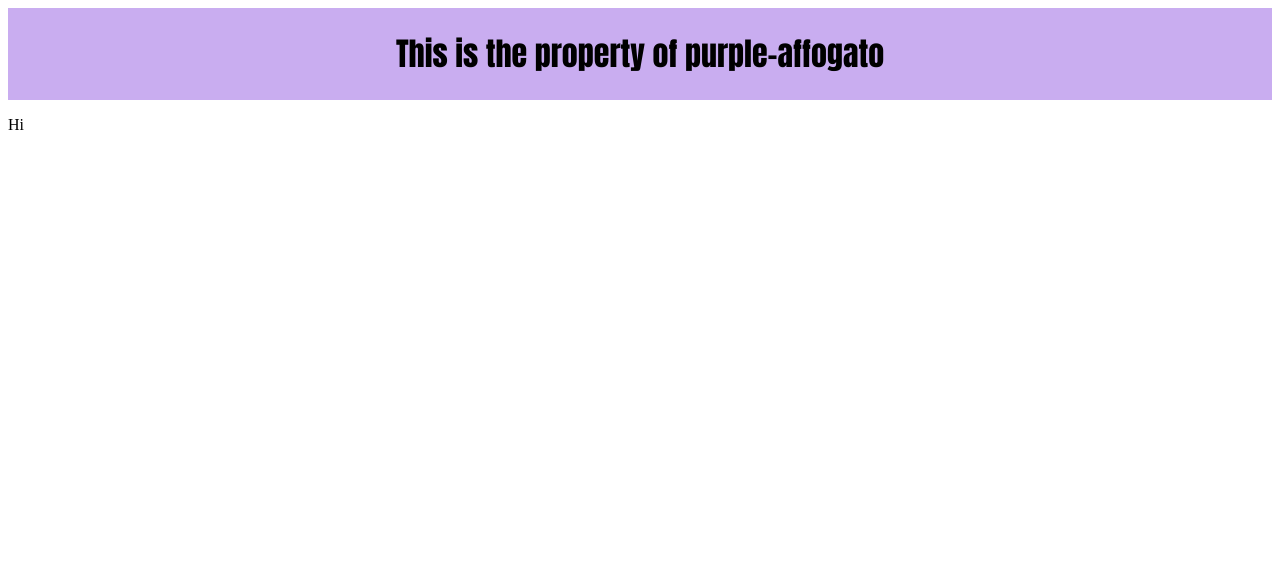
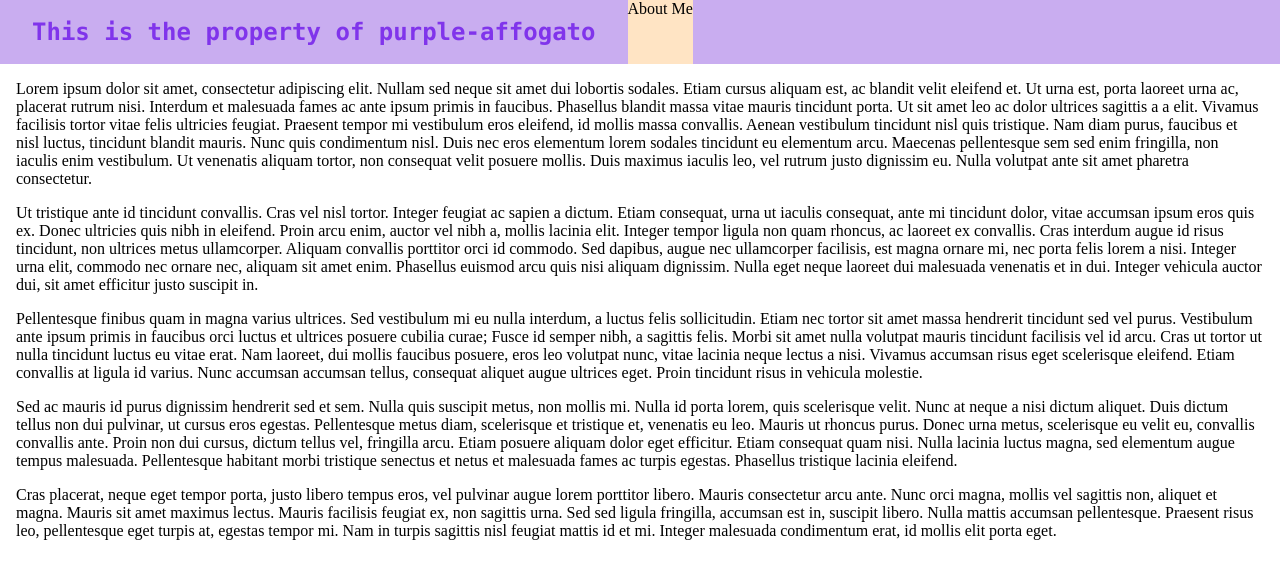
Before and after one commit to purple-affogato/purple-affogato.github.io, a React (Create React App) app: page / in a window 1280 px wide. Shown: the top 578 px of the page. Built offline with nearby package versions, Linux system fonts and the light colour scheme.

Commit message:
changed the way i did styles, also changed margins, and added some filler text
working on header rn

```diff
--- a/package.json
+++ b/package.json
@@ -9,6 +9,7 @@
     "@testing-library/user-event": "^13.5.0",
     "react": "^18.2.0",
     "react-dom": "^18.2.0",
+    "react-router-dom": "^6.14.1",
     "react-scripts": "^5.0.1",
     "web-vitals": "^2.1.4"
   },
--- a/public/index.html
+++ b/public/index.html
@@ -24,7 +24,7 @@
     -->
     <title>React App</title>
   </head>
-  <body>
+  <body style="margin: 0;">
     <noscript>You need to enable JavaScript to run this app.</noscript>
     <div id="root"></div>
     <!--
--- a/src/components.js
+++ b/src/components.js
@@ -1,27 +1,42 @@
 import React from 'react';
-import styles from './styles.module.css';
+import './styles.css';
 
 export function Header() {
 
-    function changeToLightBackground(e) {
-        e.target.className=styles.onHeader;
-    }
+    return (
+        <header className='Header'>
+            <h2 className='siteTitle'>This is the property of purple-affogato</h2>
+            <HeaderItem text={"About Me"}/>
+        </header>
+    );
+}
 
-    function changeToDarkBackground(e){
-        e.target.className=styles.Header;
-    }
-
+function HeaderItem({text}) {
     return (
-        <div className={styles.Header} onMouseEnter={changeToLightBackground} onMouseLeave={changeToDarkBackground}>
-            <h1>This is the property of purple-affogato</h1>
+        <div className='HeaderItem'>
+            {text}
         </div>
     );
 }
 
-export function Article(){
+export function Article() {
     return (
         <div>
-            <p> Hi </p>
+            <p>
+            Lorem ipsum dolor sit amet, consectetur adipiscing elit. Nullam sed neque sit amet dui lobortis sodales. Etiam cursus aliquam est, ac blandit velit eleifend et. Ut urna est, porta laoreet urna ac, placerat rutrum nisi. Interdum et malesuada fames ac ante ipsum primis in faucibus. Phasellus blandit massa vitae mauris tincidunt porta. Ut sit amet leo ac dolor ultrices sagittis a a elit. Vivamus facilisis tortor vitae felis ultricies feugiat. Praesent tempor mi vestibulum eros eleifend, id mollis massa convallis. Aenean vestibulum tincidunt nisl quis tristique. Nam diam purus, faucibus et nisl luctus, tincidunt blandit mauris. Nunc quis condimentum nisl. Duis nec eros elementum lorem sodales tincidunt eu elementum arcu. Maecenas pellentesque sem sed enim fringilla, non iaculis enim vestibulum. Ut venenatis aliquam tortor, non consequat velit posuere mollis. Duis maximus iaculis leo, vel rutrum justo dignissim eu. Nulla volutpat ante sit amet pharetra consectetur.
+            </p>
+            <p>
+            Ut tristique ante id tincidunt convallis. Cras vel nisl tortor. Integer feugiat ac sapien a dictum. Etiam consequat, urna ut iaculis consequat, ante mi tincidunt dolor, vitae accumsan ipsum eros quis ex. Donec ultricies quis nibh in eleifend. Proin arcu enim, auctor vel nibh a, mollis lacinia elit. Integer tempor ligula non quam rhoncus, ac laoreet ex convallis. Cras interdum augue id risus tincidunt, non ultrices metus ullamcorper. Aliquam convallis porttitor orci id commodo. Sed dapibus, augue nec ullamcorper facilisis, est magna ornare mi, nec porta felis lorem a nisi. Integer urna elit, commodo nec ornare nec, aliquam sit amet enim. Phasellus euismod arcu quis nisi aliquam dignissim. Nulla eget neque laoreet dui malesuada venenatis et in dui. Integer vehicula auctor dui, sit amet efficitur justo suscipit in.
+            </p>
+            <p>
+            Pellentesque finibus quam in magna varius ultrices. Sed vestibulum mi eu nulla interdum, a luctus felis sollicitudin. Etiam nec tortor sit amet massa hendrerit tincidunt sed vel purus. Vestibulum ante ipsum primis in faucibus orci luctus et ultrices posuere cubilia curae; Fusce id semper nibh, a sagittis felis. Morbi sit amet nulla volutpat mauris tincidunt facilisis vel id arcu. Cras ut tortor ut nulla tincidunt luctus eu vitae erat. Nam laoreet, dui mollis faucibus posuere, eros leo volutpat nunc, vitae lacinia neque lectus a nisi. Vivamus accumsan risus eget scelerisque eleifend. Etiam convallis at ligula id varius. Nunc accumsan accumsan tellus, consequat aliquet augue ultrices eget. Proin tincidunt risus in vehicula molestie.
+            </p>
+            <p>
+            Sed ac mauris id purus dignissim hendrerit sed et sem. Nulla quis suscipit metus, non mollis mi. Nulla id porta lorem, quis scelerisque velit. Nunc at neque a nisi dictum aliquet. Duis dictum tellus non dui pulvinar, ut cursus eros egestas. Pellentesque metus diam, scelerisque et tristique et, venenatis eu leo. Mauris ut rhoncus purus. Donec urna metus, scelerisque eu velit eu, convallis convallis ante. Proin non dui cursus, dictum tellus vel, fringilla arcu. Etiam posuere aliquam dolor eget efficitur. Etiam consequat quam nisi. Nulla lacinia luctus magna, sed elementum augue tempus malesuada. Pellentesque habitant morbi tristique senectus et netus et malesuada fames ac turpis egestas. Phasellus tristique lacinia eleifend.
+            </p>
+            <p>
+            Cras placerat, neque eget tempor porta, justo libero tempus eros, vel pulvinar augue lorem porttitor libero. Mauris consectetur arcu ante. Nunc orci magna, mollis vel sagittis non, aliquet et magna. Mauris sit amet maximus lectus. Mauris facilisis feugiat ex, non sagittis urna. Sed sed ligula fringilla, accumsan est in, suscipit libero. Nulla mattis accumsan pellentesque. Praesent risus leo, pellentesque eget turpis at, egestas tempor mi. Nam in turpis sagittis nisl feugiat mattis id et mi. Integer malesuada condimentum erat, id mollis elit porta eget.
+            </p>
         </div>
     );
 }
--- a/src/index.js
+++ b/src/index.js
@@ -2,12 +2,15 @@ import React from 'react';
 import ReactDOM from 'react-dom/client';
 import App from './App';
 import reportWebVitals from './reportWebVitals';
+import { HashRouter } from 'react-router-dom';
 
 const root = ReactDOM.createRoot(document.getElementById('root'));
 root.render(
-  <React.StrictMode>
+  <HashRouter>
+    <React.StrictMode>
     <App />
   </React.StrictMode>
+  </HashRouter>
 );
 
 // If you want to start measuring performance in your app, pass a function
--- /dev/null
+++ b/src/styles.css
@@ -0,0 +1,30 @@
+.Header, .onHeader {
+  display: flex;
+  overflow: hidden;
+  background-color: #c9adf0;
+  padding: 0%;
+  height: 8vh;
+  text-align: center;
+  align-items: center;
+}
+
+p {
+  margin-inline: 1rem;
+}
+
+.HeaderItem {
+  height: 100%;
+  background-color: bisque;
+  display: inline-flex;
+  border-radius: 0%;
+  position: relative;
+  float: right;
+}
+
+.siteTitle {
+  display: inline-flex;
+  color: #8034eb;
+  font-family: 'Consolas';
+  position: relative;
+  margin-inline: 2rem;
+}
--- a/src/styles.module.css
+++ /dev/null
@@ -1,15 +0,0 @@
-.Header {
-    background-color: #c9adf0;
-    display: block;
-    text-align: center;
-    font-family: Impact, Haettenschweiler, 'Arial Narrow Bold', sans-serif;
-    overflow: hidden;
-  }
-
-  .onHeader {
-    background-color: #40078f;
-    display: block;
-    text-align: center;
-    font-family: Impact, Haettenschweiler, 'Arial Narrow Bold', sans-serif;
-    overflow: hidden;
-  }
```
Also changed, not shown: 1 other file (tests, documents, lock files or other folders).
